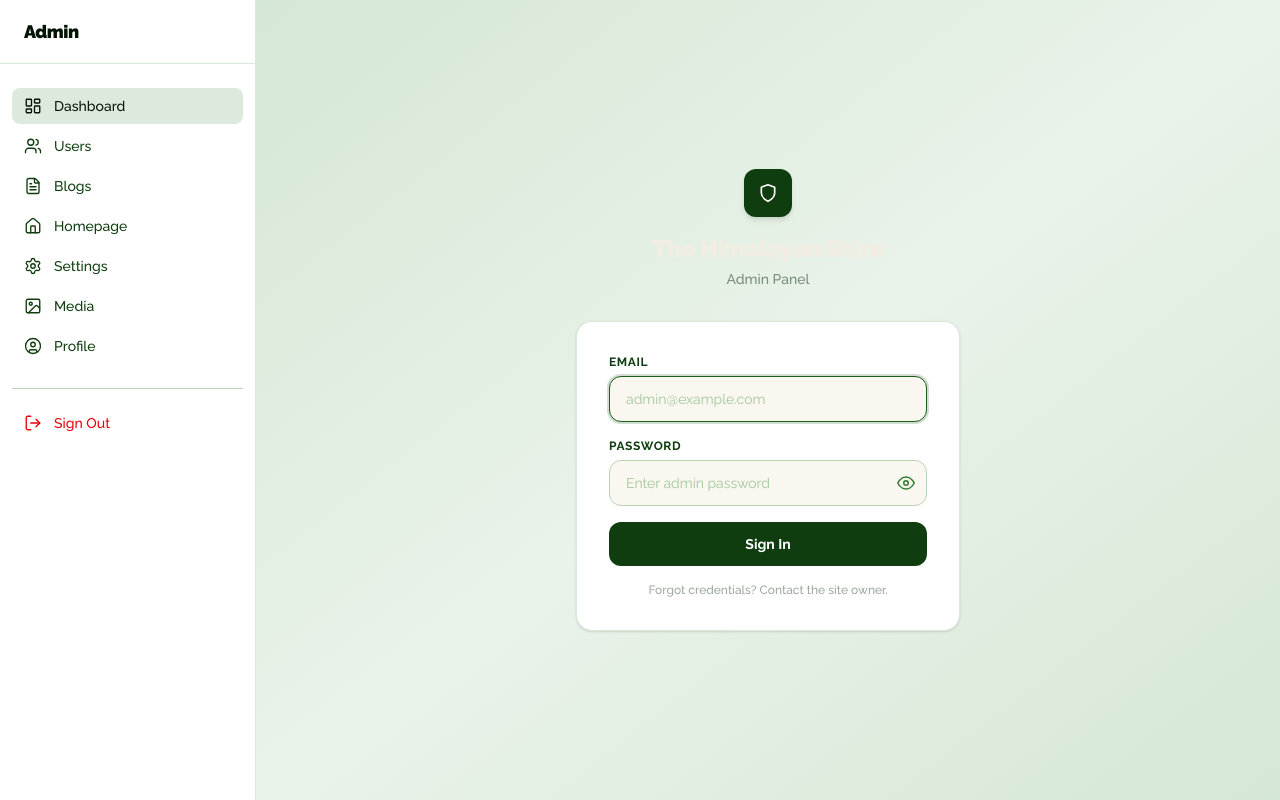
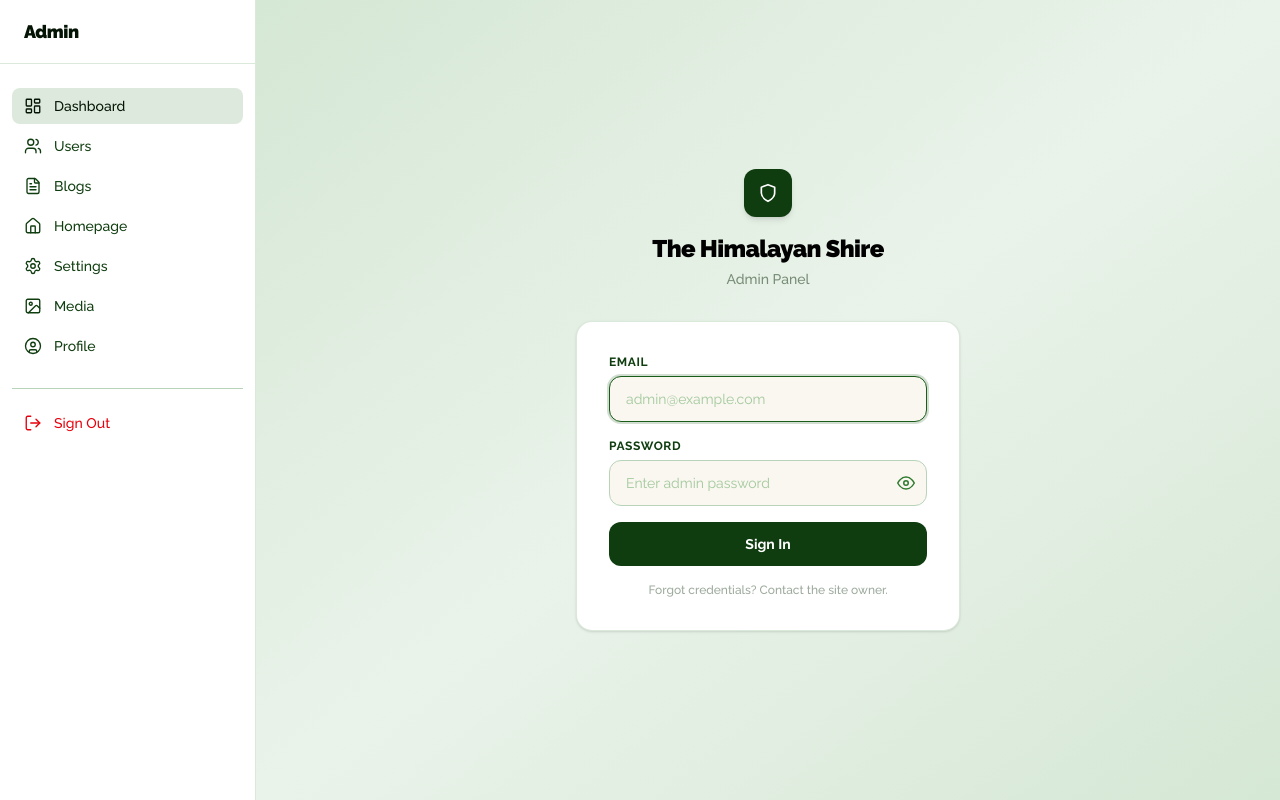
Before and after one commit to theone14122000/shire, a Next.js app: page /admin/login in a window 1280 px wide. Built offline with nearby package versions, Linux system fonts and the light colour scheme.

Commit message:
fix: black text in admin login form

```diff
--- a/app/admin/login/page.tsx
+++ b/app/admin/login/page.tsx
@@ -60,7 +60,7 @@ export default function AdminLoginPage() {
               <path d="M12 22s8-4 8-10V5l-8-3-8 3v7c0 6 8 10 8 10z" />
             </svg>
           </div>
-          <h1 className="font-display text-2xl font-black tracking-tight text-parchment">
+          <h1 className="font-display text-2xl font-black tracking-tight text-black">
             The Himalayan Shire
           </h1>
           <p className="mt-1 text-sm text-emerald-800/50">Admin Panel</p>
@@ -82,7 +82,7 @@ export default function AdminLoginPage() {
               autoComplete="email"
               autoFocus
               required
-              className="w-full rounded-xl border border-emerald-200 bg-cream-50 px-4 py-3 text-sm text-parchment placeholder:text-emerald-400/50 focus:border-emerald-600 focus:outline-none focus:ring-2 focus:ring-emerald-600/20"
+              className="w-full rounded-xl border border-emerald-200 bg-cream-50 px-4 py-3 text-sm text-black placeholder:text-emerald-400/50 focus:border-emerald-600 focus:outline-none focus:ring-2 focus:ring-emerald-600/20"
             />
           </label>
 
@@ -98,7 +98,7 @@ export default function AdminLoginPage() {
                 placeholder="Enter admin password"
                 autoComplete="current-password"
                 required
-                className="w-full rounded-xl border border-emerald-200 bg-cream-50 px-4 py-3 pr-12 text-sm text-parchment placeholder:text-emerald-400/50 focus:border-emerald-600 focus:outline-none focus:ring-2 focus:ring-emerald-600/20"
+                className="w-full rounded-xl border border-emerald-200 bg-cream-50 px-4 py-3 pr-12 text-sm text-black placeholder:text-emerald-400/50 focus:border-emerald-600 focus:outline-none focus:ring-2 focus:ring-emerald-600/20"
               />
               <button
                 type="button"
```
